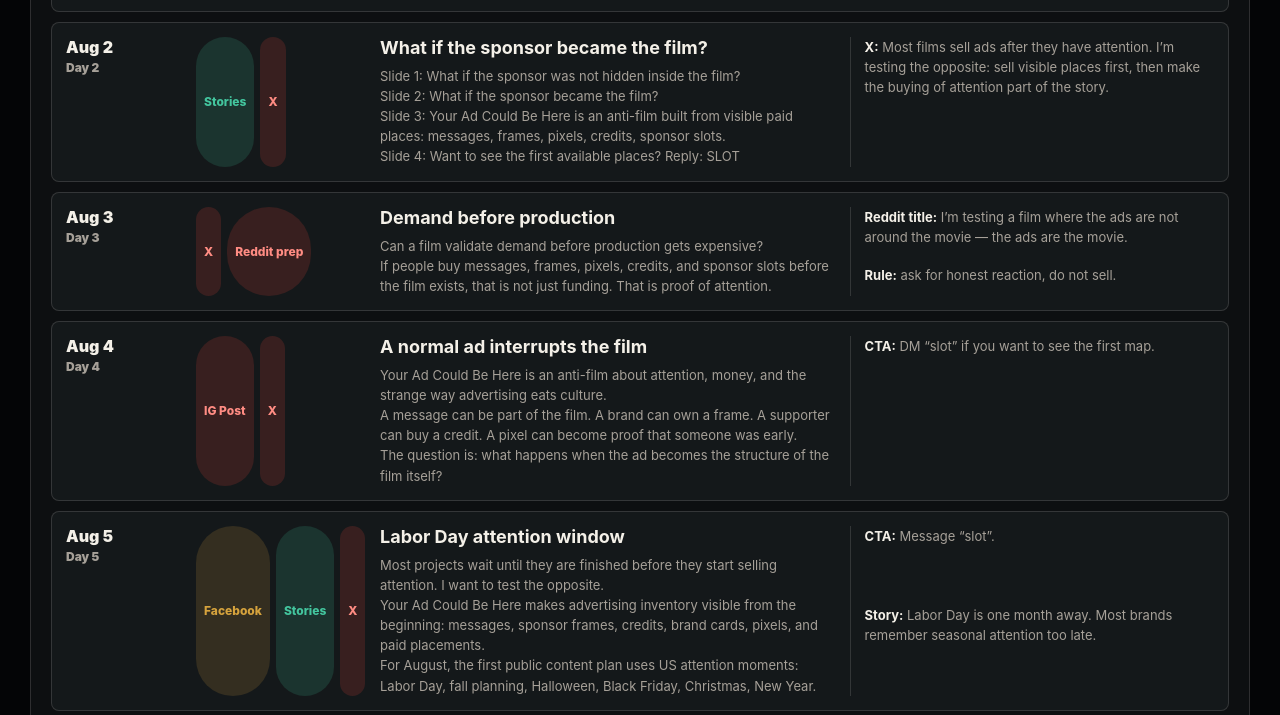
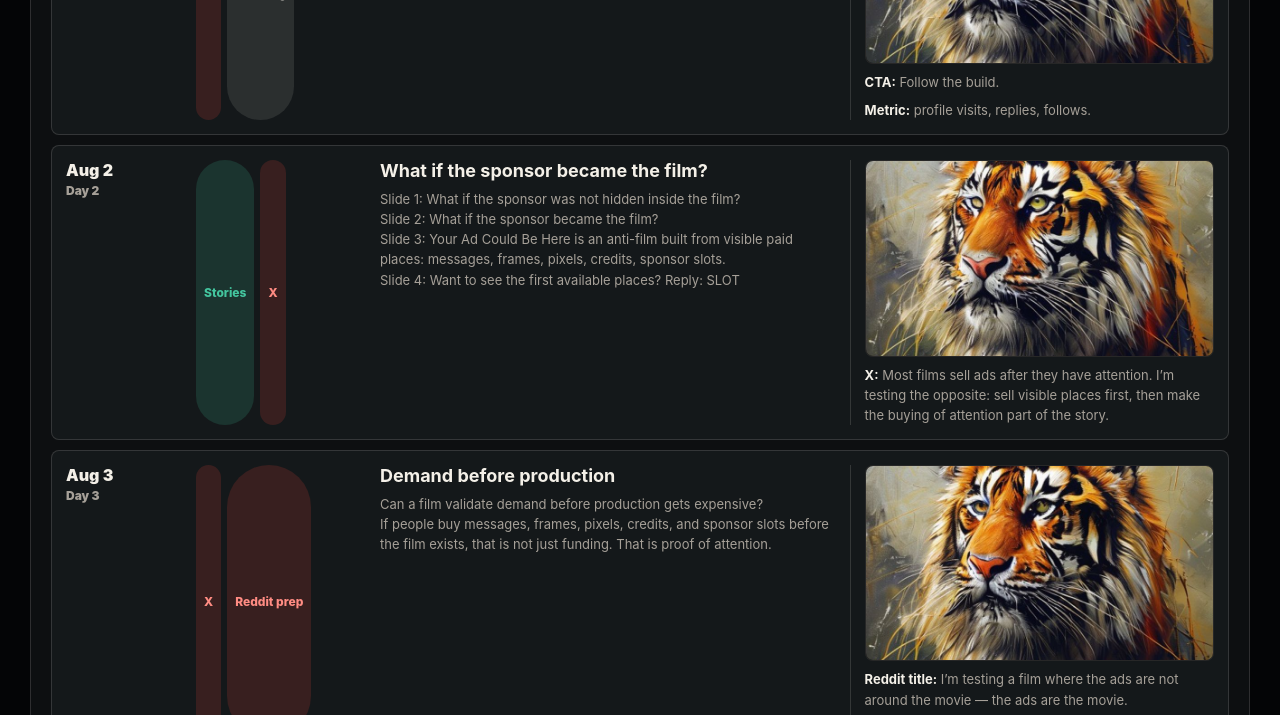
Before and after one commit to narek8282/your-ad-could-be-here, a plain HTML site: page plan/week-1/index.html in a window 1280 px wide. Shown: the part 1192-1907 px from the top of the page. Drawn offline with Linux system fonts and the light colour scheme.

Commit message:
Add week one generated visuals

```diff
--- a/plan/styles.css
+++ b/plan/styles.css
@@ -416,6 +416,15 @@ select {
   border-left: 1px solid var(--line);
 }
 
+.week-visual {
+  width: 100%;
+  aspect-ratio: 16 / 9;
+  border: 1px solid var(--line);
+  border-radius: 8px;
+  object-fit: cover;
+  background: #050607;
+}
+
 .row-prompts strong {
   color: var(--ink);
 }
--- a/plan/week-1/index.html
+++ b/plan/week-1/index.html
@@ -81,7 +81,7 @@
               <p>Messages, frames, sponsor cards, pixels, credits, brand placements — all visible, all part of the story.</p>
               <p>It might be stupid. It might be sharp. That’s why I’m building it publicly.</p>
             </div>
-            <div class="row-prompts"><p><strong>CTA:</strong> Follow the build.</p><p><strong>Metric:</strong> profile visits, replies, follows.</p></div>
+            <div class="row-prompts"><img class="week-visual" src="../../assets/week-1/day-1-build-log.jpg" alt="Day 1 build log visual" /><p><strong>CTA:</strong> Follow the build.</p><p><strong>Metric:</strong> profile visits, replies, follows.</p></div>
           </article>
 
           <article class="plan-row">
@@ -94,7 +94,7 @@
               <p>Slide 3: Your Ad Could Be Here is an anti-film built from visible paid places: messages, frames, pixels, credits, sponsor slots.</p>
               <p>Slide 4: Want to see the first available places? Reply: SLOT</p>
             </div>
-            <div class="row-prompts"><p><strong>X:</strong> Most films sell ads after they have attention. I’m testing the opposite: sell visible places first, then make the buying of attention part of the story.</p></div>
+            <div class="row-prompts"><img class="week-visual" src="../../assets/week-1/day-2-stories.jpg" alt="Day 2 story visual" /><p><strong>X:</strong> Most films sell ads after they have attention. I’m testing the opposite: sell visible places first, then make the buying of attention part of the story.</p></div>
           </article>
 
           <article class="plan-row">
@@ -105,7 +105,7 @@
               <p>Can a film validate demand before production gets expensive?</p>
               <p>If people buy messages, frames, pixels, credits, and sponsor slots before the film exists, that is not just funding. That is proof of attention.</p>
             </div>
-            <div class="row-prompts"><p><strong>Reddit title:</strong> I’m testing a film where the ads are not around the movie — the ads are the movie.</p><p><strong>Rule:</strong> ask for honest reaction, do not sell.</p></div>
+            <div class="row-prompts"><img class="week-visual" src="../../assets/week-1/day-3-reddit.jpg" alt="Day 3 Reddit discussion visual" /><p><strong>Reddit title:</strong> I’m testing a film where the ads are not around the movie — the ads are the movie.</p><p><strong>Rule:</strong> ask for honest reaction, do not sell.</p></div>
           </article>
 
           <article class="plan-row">
@@ -117,7 +117,7 @@
               <p>A message can be part of the film. A brand can own a frame. A supporter can buy a credit. A pixel can become proof that someone was early.</p>
               <p>The question is: what happens when the ad becomes the structure of the film itself?</p>
             </div>
-            <div class="row-prompts"><p><strong>CTA:</strong> DM “slot” if you want to see the first map.</p></div>
+            <div class="row-prompts"><img class="week-visual" src="../../assets/week-1/day-4-instagram.jpg" alt="Day 4 Instagram visual" /><p><strong>CTA:</strong> DM “slot” if you want to see the first map.</p></div>
           </article>
 
           <article class="plan-row">
@@ -129,7 +129,7 @@
               <p>Your Ad Could Be Here makes advertising inventory visible from the beginning: messages, sponsor frames, credits, brand cards, pixels, and paid placements.</p>
               <p>For August, the first public content plan uses US attention moments: Labor Day, fall planning, Halloween, Black Friday, Christmas, New Year.</p>
             </div>
-            <div class="row-prompts"><p><strong>CTA:</strong> Message “slot”.</p><p><strong>Story:</strong> Labor Day is one month away. Most brands remember seasonal attention too late.</p></div>
+            <div class="row-prompts"><img class="week-visual" src="../../assets/week-1/day-5-labor-day.jpg" alt="Day 5 Labor Day visual" /><p><strong>CTA:</strong> Message “slot”.</p><p><strong>Story:</strong> Labor Day is one month away. Most brands remember seasonal attention too late.</p></div>
           </article>
 
           <article class="plan-row">
@@ -141,7 +141,7 @@
               <p>The premise: the film is built from visible paid placements. Not product placement hidden in scenes — actual messages, sponsor cards, credits, frames, pixels, and ad slots that become part of the film’s structure.</p>
               <p>Would early paid slots make the project more interesting, or make it feel less serious?</p>
             </div>
-            <div class="row-prompts"><p><strong>X:</strong> This project is testing whether attention can become paid inventory before production cost scales.</p></div>
+            <div class="row-prompts"><img class="week-visual" src="../../assets/week-1/day-6-validation.jpg" alt="Day 6 validation visual" /><p><strong>X:</strong> This project is testing whether attention can become paid inventory before production cost scales.</p></div>
           </article>
 
           <article class="plan-row">
@@ -153,7 +153,7 @@
               <p>On-screen: Messages. Frames. Credits. Pixels. Sponsor slots.</p>
               <p>The ad is not beside the film. The ad becomes the film.</p>
             </div>
-            <div class="row-prompts"><p><strong>CTA:</strong> DM “slot”.</p><p><strong>Visual:</strong> fast cinematic montage, glowing ad slot frames, sponsor card wall, dark red/gold palette.</p></div>
+            <div class="row-prompts"><img class="week-visual" src="../../assets/week-1/day-7-reel.jpg" alt="Day 7 Reel visual" /><p><strong>CTA:</strong> DM “slot”.</p><p><strong>Visual:</strong> fast cinematic montage, glowing ad slot frames, sponsor card wall, dark red/gold palette.</p></div>
           </article>
         </div>
       </section>
```
Also changed, not shown: assets/week-1/day-1-build-log.jpg (added), assets/week-1/day-2-stories.jpg (added), assets/week-1/day-3-reddit.jpg (added), assets/week-1/day-4-instagram.jpg (added), assets/week-1/day-5-labor-day.jpg (added), assets/week-1/day-6-validation.jpg (added), assets/week-1/day-7-reel.jpg (added).
